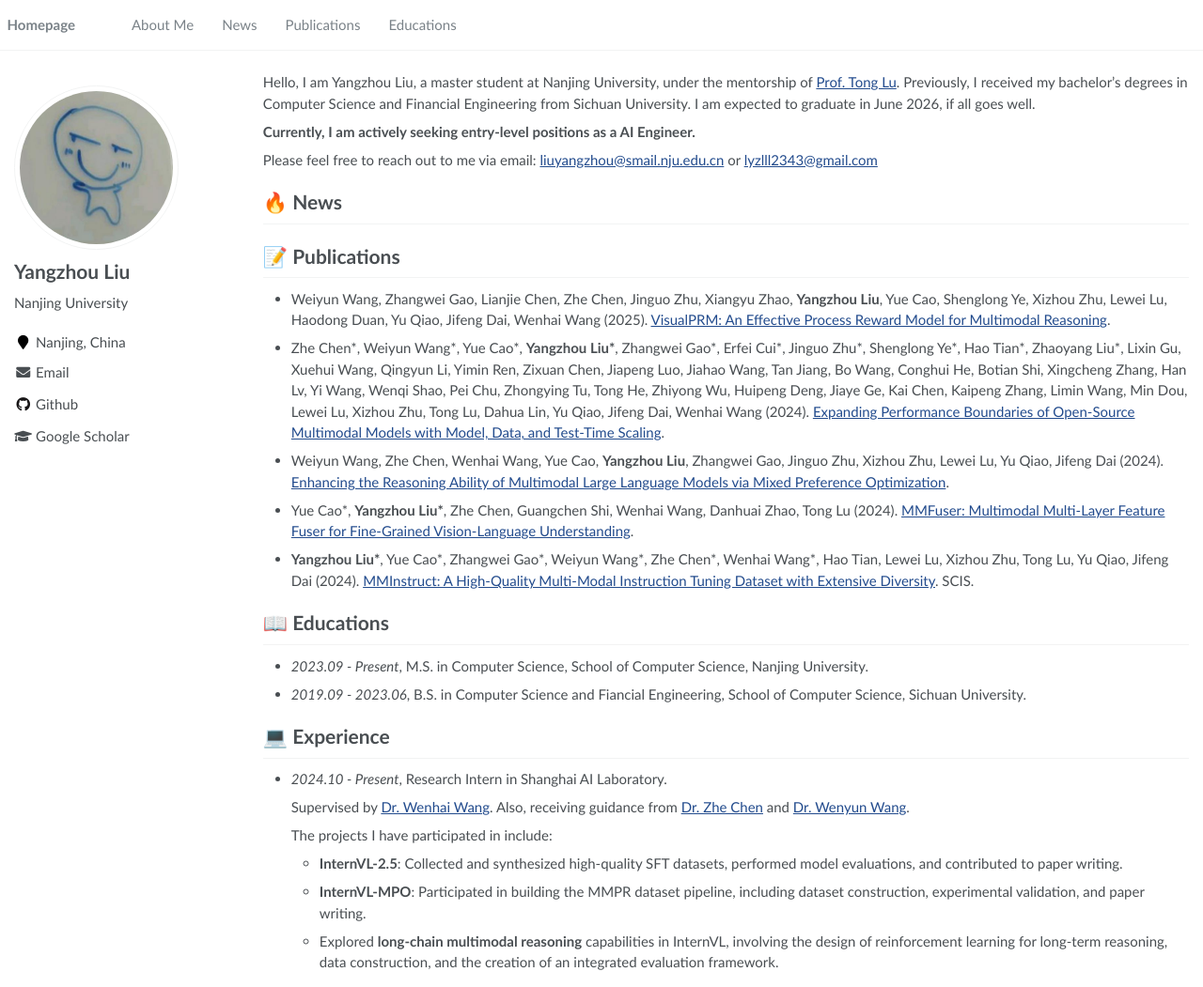
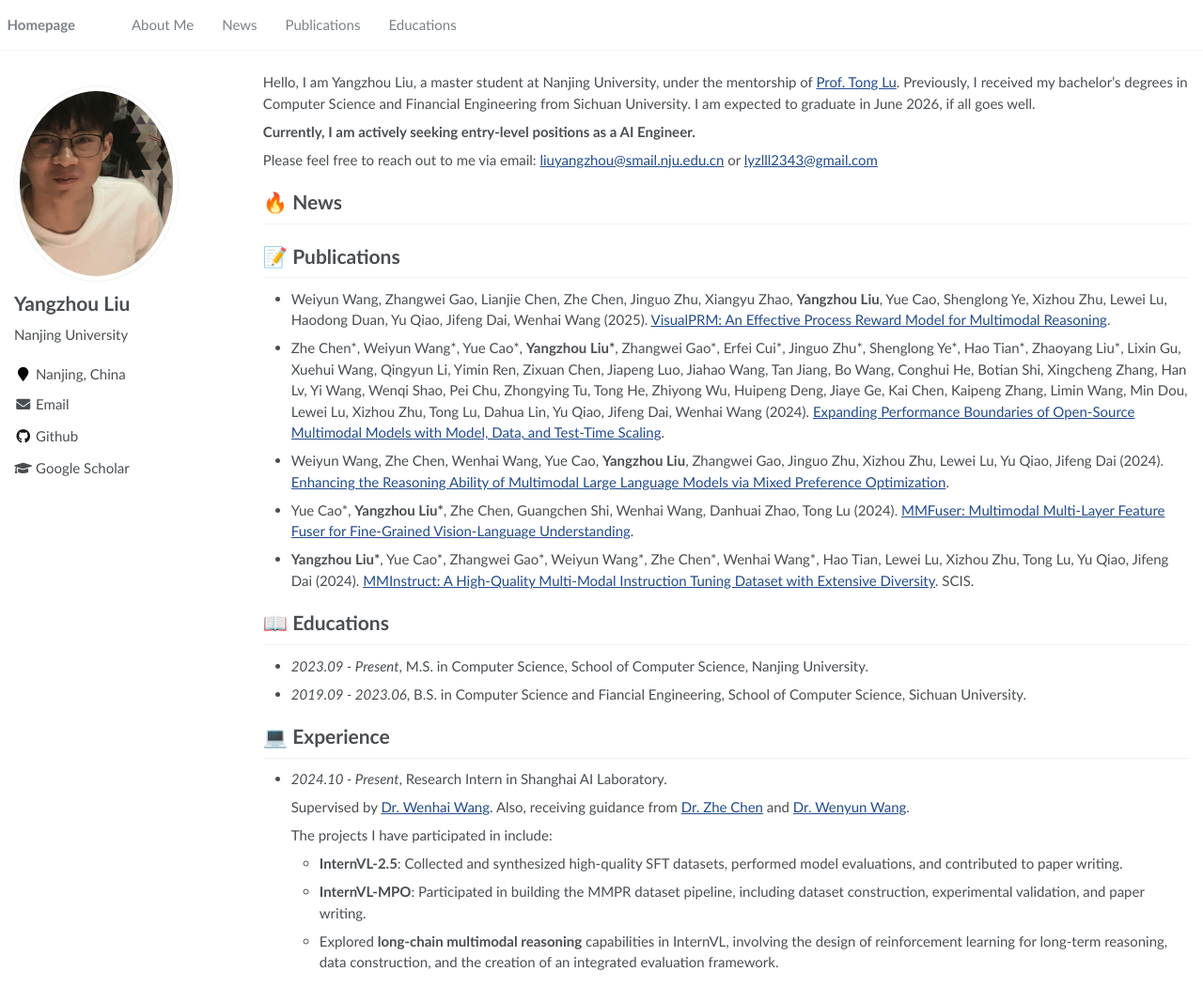
Before and after one commit to lll2343/lll2343.github.io, a Jekyll site: the page built from _pages/about.md, in a window 1280 px wide and 1051 px high. Shown: the whole window at 94% size. Built offline with Jekyll 4.4.1, drawn with Linux system fonts in a browser that asks for light colours.

Commit message:
updata avatar

```diff
--- a/_config.yml
+++ b/_config.yml
@@ -22,7 +22,7 @@ baidu_site_verification  :  # get baidu_site_verification from https://ziyuan.ba
 # Site Author
 author:
   name             : "Yangzhou Liu"
-  avatar           : "images/lll2343.jpeg"
+  avatar           : "images/photo.jpg"
   bio              : "Nanjing University"
   location         : "Nanjing, China"
   employer         :
```
Also changed, not shown: images/photo.jpg (added).
